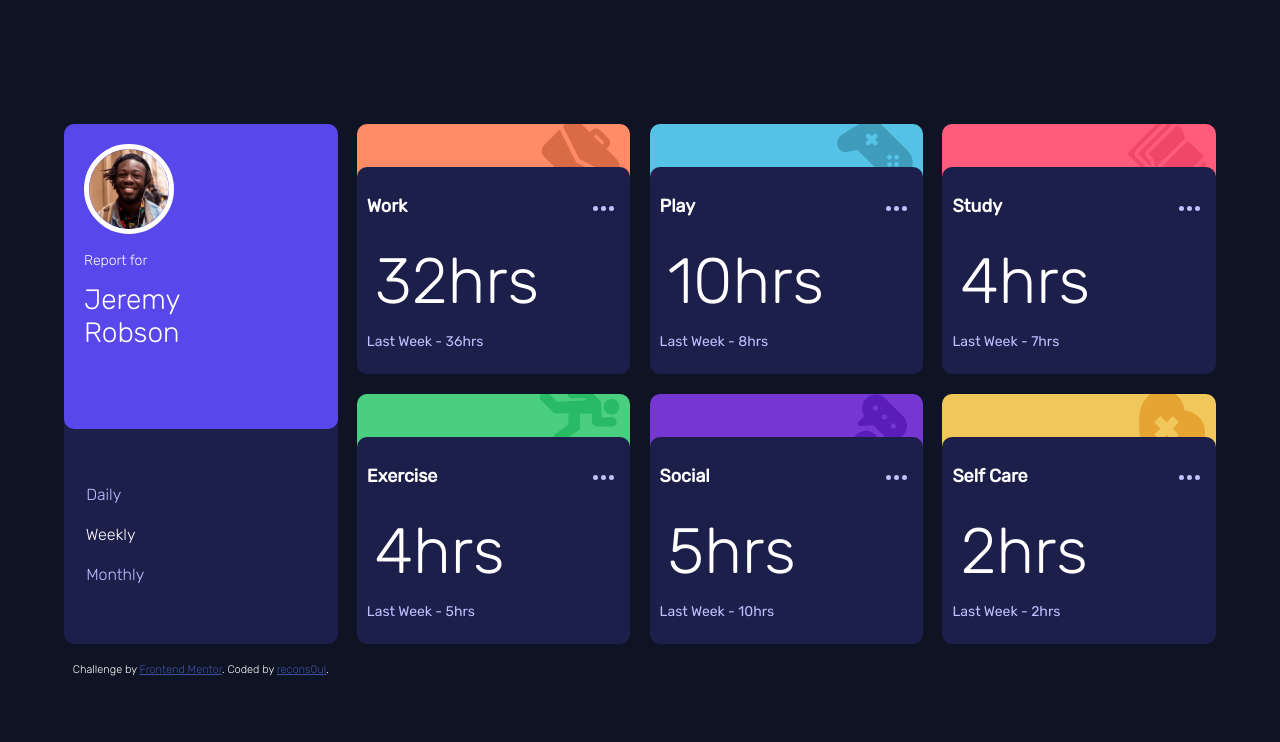
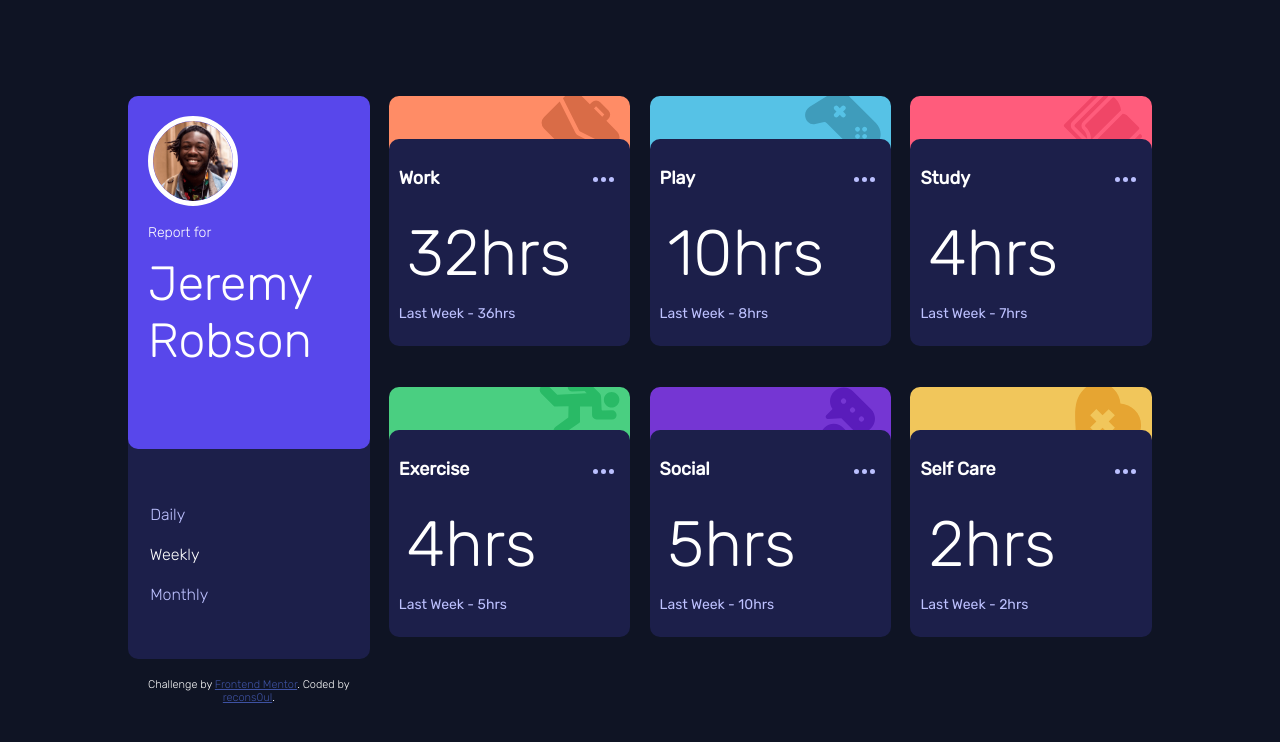
Before and after one commit to recons0ul/time-tracking-dashboard, a plain HTML site: page index.html in a window 1280 px wide. Drawn offline with Linux system fonts and the light colour scheme.

Commit message:
fixed profile sizing

```diff
--- a/styles.css
+++ b/styles.css
@@ -61,7 +61,7 @@ p {
     grid-template-columns: 1fr 1fr 1fr 1fr;
     grid-template-rows: 1fr 1fr;
     gap: 1.5vw;
-    width: 90vw;
+    width: 80vw;
   }
 
   .profile {
@@ -70,6 +70,7 @@ p {
 
   .profile h4 {
     max-width: 100px;
+    font-size: 48px;
   }
 
   .profile > img {
```
